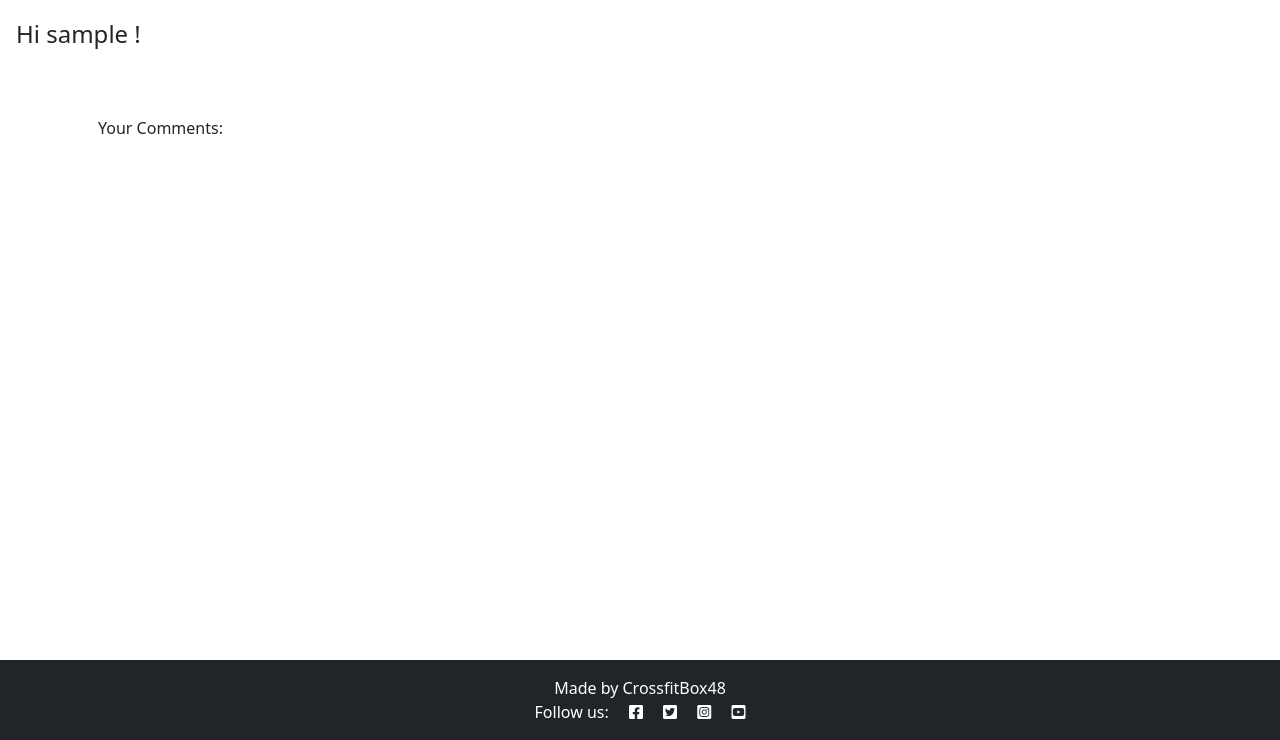
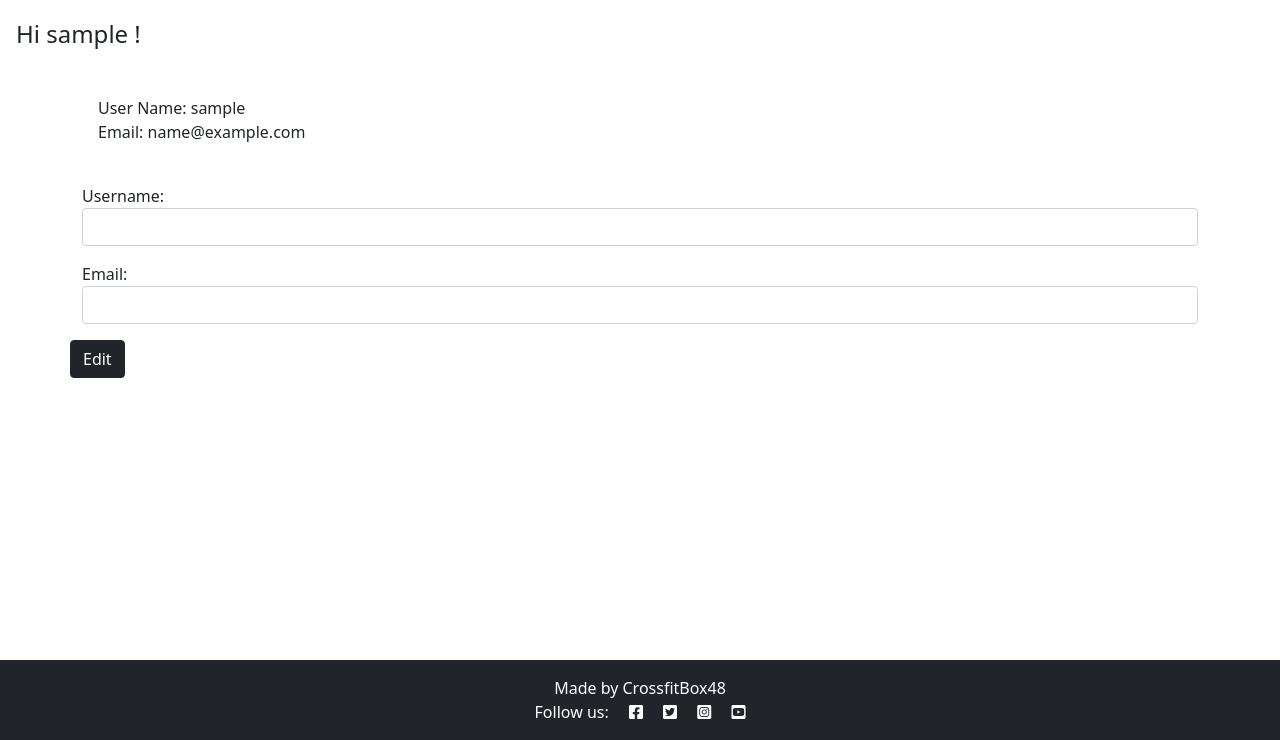
Before and after one commit to Carrie8348/pt4-djangoblog, a Django app: template templates/user_profile.html in a window 1280 px wide. Shown: the part 60-800 px from the top of the page. Run offline with Django 3.2, Linux system fonts and the light colour scheme; the template is opened without the code that fills it: values that come from a table or form of the project are taken from there, others are empty; the visitor is signed in with stand-in values (Sample User, id 1); parts of the project's set-up code (start-up, migrations or seed data) failed here and were passed over.

Commit message:
add edit_profile page

```diff
--- a/blog/forms.py
+++ b/blog/forms.py
@@ -1,7 +1,22 @@
 from .models import Comment
 from django import forms
+from django.contrib.auth.models import User
+from .models import Profile
 
 class CommentForm(forms.ModelForm):
     class Meta:
         model = Comment
         fields = ('body',)
+
+
+class UpdateUserForm(forms.ModelForm):
+
+    username = forms.CharField(max_length=100,
+                                required=True,
+                                widget=forms.TextInput(attrs={'class': 'form-control'}))
+    email = forms.EmailField(required=True,
+                             widget=forms.TextInput(attrs={'class':'form-control'}))
+
+    class Meta:
+        model = User
+        fields = ['username', 'email']
--- a/blog/models.py
+++ b/blog/models.py
@@ -48,7 +48,10 @@ class Comment(models.Model):
         return f"Comment {self.body} by {self.name}"
 
 class Profile(models.Model):
-    user = models.OneToOneField(User, on_delete=models.CASCADE)
+    user = models.ForeignKey(User, on_delete=models.CASCADE)
+    name = models.CharField(max_length=100, null=False, blank=False)
+    email = models.CharField(max_length=150, null=False, blank=False)
+    approved = models.BooleanField(default=False)
 
     def __str__(self):
         return self.user.username
--- a/templates/post_detail.html
+++ b/templates/post_detail.html
@@ -31,9 +31,7 @@
                 </p>
                 <br>
 
-
                 <div class="row">
-
 
                     <div class="col-1">
                         <strong>
--- a/templates/user_profile.html
+++ b/templates/user_profile.html
@@ -8,17 +8,28 @@
 
 <div class="container">
     <div class="row">
-        <div class="col card mb-4  mt-4 left top">
+        <div class="col card mb-4  mt-1 left top">
             <div class="card-body">
                 <p class="card-text text-dark">
-                    Your Comments:
+                   User Name: {{ user }}
+                   <br>
+                   Email: {{ user.email }}
+
                 </p>
-
             </div>
-
-        </div>
+                <br>
+                <div class="form-group">
+                    <form method="POST">
+                        {% csrf_token %}
+                        {{ form.as_p }}
+                    <a href="edit_profile.html">
+                    <button class="btn btn-dark position-absolute top-100 start-0">Edit</button></a>
+                    </form>
+                        </div>
+                    </div>
+                </div>
+            </div>
     </div>
-</div>
 
 
 
```
Also changed, not shown: blog/views.py (+15 -4 lines), templates/edit_profile.html (added, +18 -0 lines), blog/migrations/0012_auto_20220528_1519.py (added), blog/migrations/0013_auto_20220528_1528.py (added).
